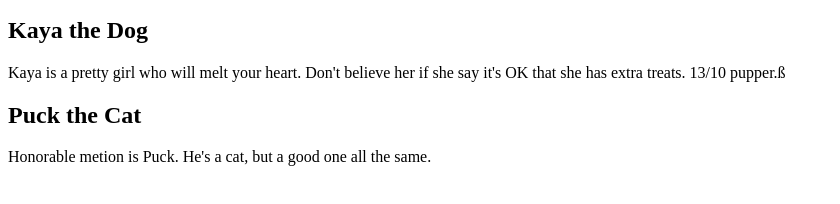
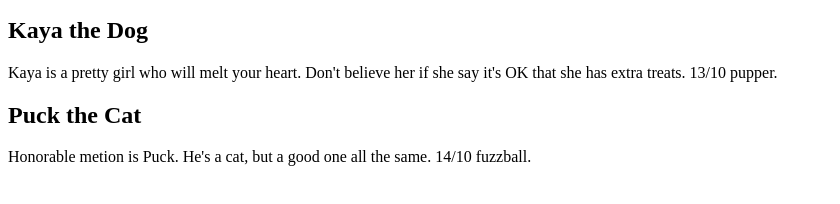
Before and after one commit to johngarcia144/testrepo2, a plain HTML site: page index.html in a window 1280 px wide. Shown: the part 148-352 px from the top of the page, without its empty margins (0-840 px from the left). Drawn offline with Linux system fonts and the light colour scheme.

Commit message:
quick edits

```diff
--- a/index.html
+++ b/index.html
@@ -8,8 +8,8 @@
             <h2>Cooper the Dog</h2>
                 <p>Cooper? He's 90 lbs, but he's a big baby. Still, 12/10 pupper.</p>
             <h2>Kaya the Dog</h2>
-                <p>Kaya is a pretty girl who will melt your heart. Don't believe her if she say it's OK that she has extra treats. 13/10 pupper.ß</p>
+                <p>Kaya is a pretty girl who will melt your heart. Don't believe her if she say it's OK that she has extra treats. 13/10 pupper.</p>
             <h2>Puck the Cat</h2>
-                <p>Honorable metion is Puck. He's a cat, but a good one all the same.</p>
+                <p>Honorable metion is Puck. He's a cat, but a good one all the same. 14/10 fuzzball.</p>
     </body>
 </html>
```
